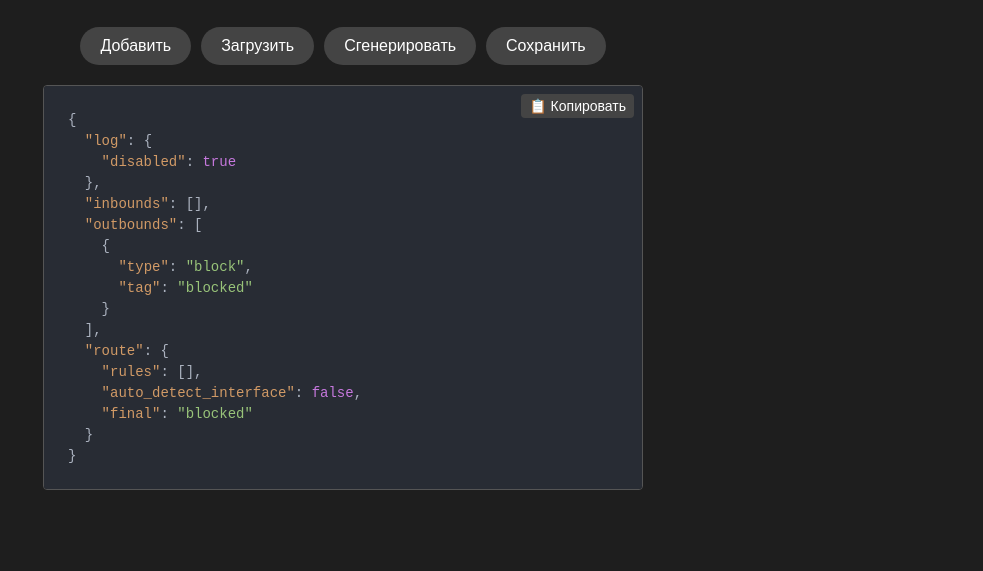
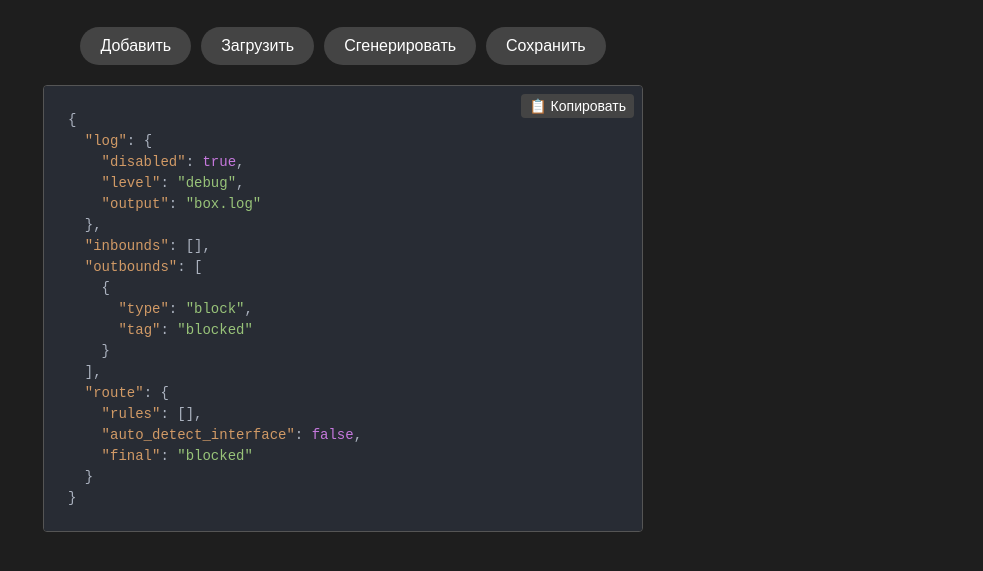
Before and after one commit to qp-io/qp-io.github.io, a plain HTML site: page keenetic-vless-singbox-tun-config-gen.html in a window 1280 px wide. Both pictures are taken after a click on the button "Сгенерировать". Shown: the part 81-652 px from the top of the page, without its empty margins (297-1280 px from the left). Drawn offline with nearby package versions, Linux system fonts and the light colour scheme.

Commit message:
Update keenetic-vless-singbox-tun-config-gen.html

```diff
--- a/keenetic-vless-singbox-tun-config-gen.html
+++ b/keenetic-vless-singbox-tun-config-gen.html
@@ -301,8 +301,7 @@
         server_port,
         uuid,
         flow: params.get("flow") || "",
-        packet_encoding: params.get("packetEncoding") || "xudp",
-        domain_strategy: params.get("domainStrategy") || "ipv4_only"
+        packet_encoding: params.get("packetEncoding") || "xudp"
       };
 
       // Обработка шифрования
@@ -405,7 +404,11 @@
 
       // Инициализация новой конфигурации
       let newConfig = {
-        log: { disabled: true }
+        log: {
+          disabled: true,
+          level: "debug",
+          output: "box.log"
+        }
       };
 
       // Сохраняем существующие VLESS outbounds из загруженного конфига
@@ -447,7 +450,6 @@
             mtu: 9000,
             auto_route: false,
             strict_route: false,
-            domain_strategy: "ipv4_only",
             endpoint_independent_nat: true,
             sniff: false,
             stack: "gvisor",
```
